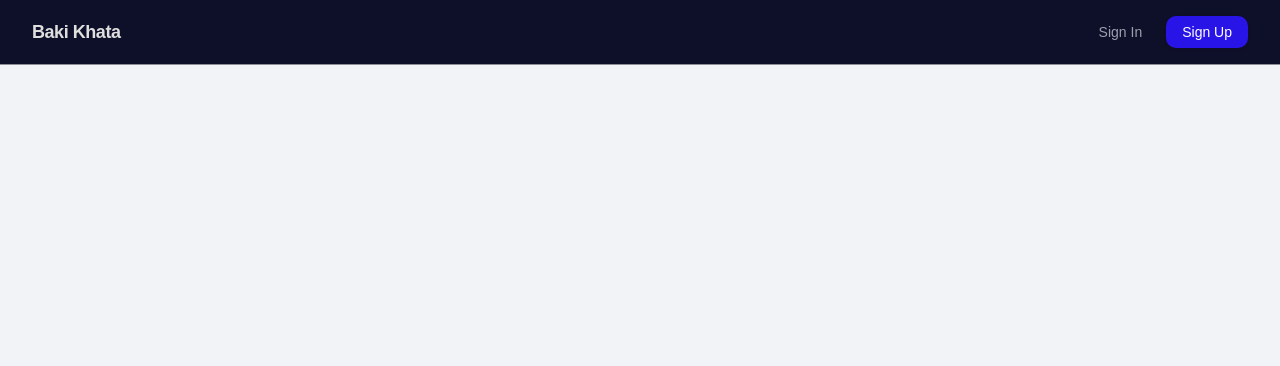
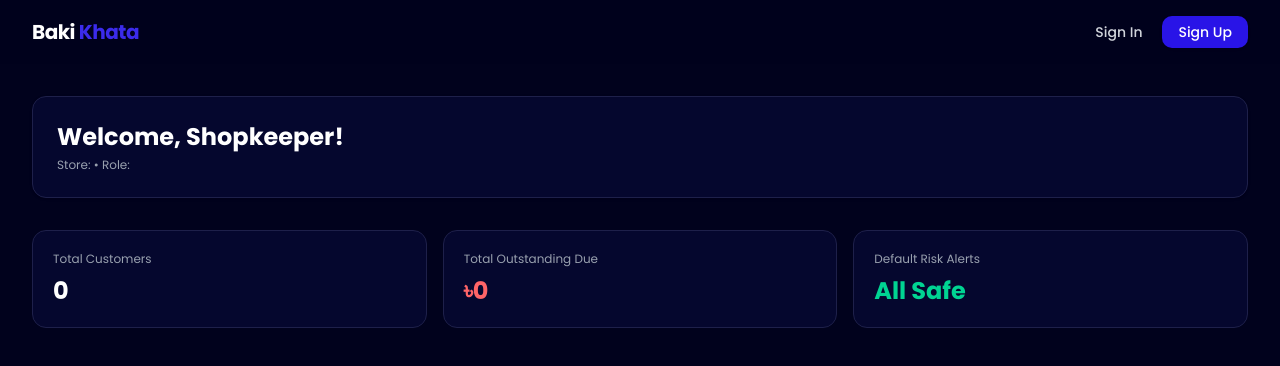
Before and after one commit to alfazsozib/njtech_baki_khata, a React (Vite) app: page /dashboard in a window 1280 px wide. Shown: the top 366 px of the page. Built offline with nearby package versions, Linux system fonts and the light colour scheme.

Commit message:
google font added and logout button fixed

```diff
--- a/index.html
+++ b/index.html
@@ -1,13 +1,20 @@
 <!doctype html>
 <html lang="en">
+
 <head>
   <meta charset="UTF-8" />
   <link rel="icon" type="image/svg+xml" href="/favicon.svg" />
+  <link rel="preconnect" href="https://fonts.googleapis.com">
+  <link rel="preconnect" href="https://fonts.gstatic.com" crossorigin>
+  <link href="https://fonts.googleapis.com/css2?family=Poppins:wght@300;400;500;600;700&display=swap" rel="stylesheet">
+
   <meta name="viewport" content="width=device-width, initial-scale=1.0" />
   <title>njtech_baki_khata</title>
 </head>
+
 <body>
   <div id="root"></div>
   <script type="module" src="/src/main.jsx"></script>
 </body>
+
 </html>
--- a/src/App.jsx
+++ b/src/App.jsx
@@ -1,28 +1,41 @@
-import './App.css'
-import Footer from './components/Footer'
-import Navbar from './components/Navbar'
-import Login from './pages/Login'
-import Home from './pages/Home'
-import Register from './pages/Register'
-
-import { Routes, Route, Link } from "react-router-dom";
+import React, { useState } from 'react';
+import './App.css';
+import Navbar from './components/Navbar';
+import Footer from './components/Footer';
+import Home from './pages/Home';
+import Login from './pages/Login';
+import Register from './pages/Register';
+import Dashboard from './pages/Dashboard';
+import { Routes, Route } from "react-router-dom";
 
 function App() {
 
+  const [user, setUser] = useState(() => {
+    const savedUser = localStorage.getItem("user");
+    return savedUser ? JSON.parse(savedUser) : null;
+  });
+
+  const handleLogout = () => {
+    localStorage.removeItem("token");
+    localStorage.removeItem("user");
+    setUser(null);
+  };
 
   return (
-      <div className="flex min-h-screen flex-col bg-[#f2f3f7] text-[#070606]">
-        <Navbar />
-        <main className="flex-1">
-          <Routes>
-            <Route path="/" element={<Home />} />
-            <Route path="/login" element={<Login />} />
-            <Route path="/register" element={<Register />} />
-          </Routes>
-        </main>
-        {/* <Footer /> */}
-      </div>
-  )
+    <div className="flex min-h-screen flex-col bg-[#01021d] text-[#dfdfdf]">
+
+      <Navbar user={user} onLogout={handleLogout} />
+
+      <main className="flex-1">
+        <Routes>
+          <Route path="/" element={user ? <Dashboard user={user} /> : <Home />} />
+          <Route path="/login" element={<Login onLoginSuccess={setUser} />} />
+          <Route path="/register" element={<Register onRegisterSuccess={setUser} />} />
+          <Route path="/dashboard" element={<Dashboard user={user} />} />
+        </Routes>
+      </main>
+    </div>
+  );
 }
 
-export default App
+export default App;
--- a/src/components/Navbar.jsx
+++ b/src/components/Navbar.jsx
@@ -1,73 +1,60 @@
-import React from 'react'
-import { Button } from './ui/button'
+import React from 'react';
 import { Link, useNavigate } from 'react-router-dom';
 
-function Navbar({user, onLogOut}) {
+function Navbar({ user, onLogout }) {
+  const navigate = useNavigate();
 
-const navigate = useNavigate();
-
-const handleLogOutClick = () =>{
-  onLogOut();
-  navigate("/");
-}
-
+  const handleLogoutClick = () => {
+    localStorage.removeItem("token");
+    localStorage.removeItem("user");
+    if (onLogout) onLogout();
+    navigate("/login");
+  };
 
   return (
-    <header className='sticky top-0 z-50 w-full border-b border-border/60 bg-[#01021df1] backdrop-blur-md'>
+    <header className="sticky top-0 z-50 w-full bg-[#01021df1] backdrop-blur-md">
+      <div className="mx-auto flex h-16 max-w-7xl items-center justify-between px-4 sm:px-6 lg:px-8">
 
-        <div className='mx-auto flex h-16 max-w-7xl items-center justify-between px-4 sm:px-6 lg:px-8'>
-        {/* logo side  */}
-          <div className="flex items-center gap-2.5 cursor-pointer">
-
-          <div className="flex flex-col">
-             <Link to="/" className="flex items-center cursor-pointer">
-          <span className="text-lg font-bold tracking-tight text-[#dfdfdf]">
-            Baki Khata
+        {/* Logo */}
+        <Link to="/" className="flex items-center cursor-pointer">
+          <span className="text-xl font-bold tracking-tight text-white font-['Poppins']">
+            Baki <span className="text-[#3b2beb]">Khata</span>
           </span>
         </Link>
-          </div>
-        </div>
 
-
-        {/* signin side*/}
+        {/* Right actions */}
         <div className="flex items-center gap-3">
           {user ? (
-            <>
-
-              <div className="hidden sm:flex flex-col text-right">
-                <span className="text-xs font-semibold text-white">{user.name}</span>
-                <span className="text-[10px] text-gray-400">{user.shopName} ({user.role})</span>
-              </div>
-
+            <div className="flex items-center gap-4">
               <button
+                type="button"
                 onClick={handleLogoutClick}
-                className="rounded-lg border border-red-500/40 bg-red-500/10 px-3 py-1.5 text-xs font-medium text-red-400 hover:bg-red-500/20 transition-colors cursor-pointer"
+                className="rounded-lg bg-red-500/10 px-3.5 py-1.5 text-xs font-semibold text-red-400 hover:bg-red-500/20 transition-all cursor-pointer"
               >
                 Logout
               </button>
-            </>
+            </div>
           ) : (
-            <>
-
+            <div className="flex items-center gap-2">
               <Link
                 to="/login"
-                className="text-xs sm:text-sm text-gray-400 hover:text-white font-medium px-3 py-1.5 transition-colors cursor-pointer"
+                className="px-3 py-1.5 text-xs sm:text-sm font-medium text-gray-300 hover:text-white transition-colors"
               >
                 Sign In
               </Link>
               <Link
                 to="/register"
-                className="text-xs sm:text-sm rounded-lg bg-[#2914e7] hover:bg-[#0b0355] text-white font-medium px-4 py-1.5 shadow-sm transition-colors cursor-pointer"
+                className="rounded-lg bg-[#2914e7] px-4 py-1.5 text-xs sm:text-sm font-medium text-white shadow-sm hover:bg-[#0b0355] transition-colors"
               >
                 Sign Up
               </Link>
-            </>
+            </div>
           )}
         </div>
 
-        </div>
+      </div>
     </header>
-  )
+  );
 }
 
-export default Navbar
+export default Navbar;
--- a/src/index.css
+++ b/src/index.css
@@ -83,6 +83,10 @@
   --sidebar-ring: oklch(0.708 0 0);
 }
 
+body {
+  font-family: 'Poppins', sans-serif;
+}
+
 .dark {
   --background: oklch(0.145 0 0);
   --foreground: oklch(0.985 0 0);
--- a/src/pages/Dashboard.jsx
+++ b/src/pages/Dashboard.jsx
@@ -1,12 +1,35 @@
-import Navbar from '@/components/Navbar'
-import React from 'react'
+import React from 'react';
 
-function Dashboard() {
+function Dashboard({ user }) {
   return (
-    <div>
+    <div className="mx-auto max-w-7xl p-6 sm:p-8">
+      {/* Welcome Header */}
+      <div className="mb-8 rounded-xl border border-[#1e204a] bg-[#05072e] p-6 shadow-sm">
+        <h1 className="text-2xl font-bold text-white">
+          Welcome, {user?.name || "Shopkeeper"}!
+        </h1>
+        <p className="mt-1 text-xs text-gray-400">
+          Store: <span className="text-[#6d5eff] font-medium">{user?.shopName}</span> • Role: <span className="capitalize">{user?.role}</span>
+        </p>
+      </div>
 
+      {/* Placeholder Cards for Customer Dues & Transactions */}
+      <div className="grid grid-cols-1 sm:grid-cols-3 gap-4">
+        <div className="rounded-xl border border-[#1e204a] bg-[#05072e] p-5">
+          <p className="text-xs text-gray-400">Total Customers</p>
+          <p className="mt-2 text-2xl font-bold text-white">0</p>
+        </div>
+        <div className="rounded-xl border border-[#1e204a] bg-[#05072e] p-5">
+          <p className="text-xs text-gray-400">Total Outstanding Due</p>
+          <p className="mt-2 text-2xl font-bold text-red-400">৳0</p>
+        </div>
+        <div className="rounded-xl border border-[#1e204a] bg-[#05072e] p-5">
+          <p className="text-xs text-gray-400">Default Risk Alerts</p>
+          <p className="mt-2 text-2xl font-bold text-emerald-400">All Safe</p>
+        </div>
+      </div>
     </div>
-  )
+  );
 }
 
-export default Dashboard
+export default Dashboard;
--- a/src/pages/Login.jsx
+++ b/src/pages/Login.jsx
@@ -1,7 +1,7 @@
 import React, { useState } from "react";
 import { Link, useNavigate } from "react-router-dom";
 
-function Login() {
+function Login({onLoginSuccess}) {
   const navigate = useNavigate();
   const [formData, setFormData] = useState({ phone: "", password: "" });
   const [loading, setLoading] = useState(false);
@@ -34,6 +34,8 @@ function Login() {
       // Save token and user info
       localStorage.setItem("token", data.token);
       localStorage.setItem("user", JSON.stringify(data.user));
+      if (onLoginSuccess) onLoginSuccess(data.user);
+
 
       setSuccess("Login successful! Redirecting...");
       setTimeout(() => navigate("/"), 1000);
--- a/src/pages/Register.jsx
+++ b/src/pages/Register.jsx
@@ -2,7 +2,7 @@ import React, { useState } from 'react'
 import { Link, useNavigate } from 'react-router-dom'
 
 
-function Register() {
+function Register({onRegisterSuccess}) {
     const navigate = useNavigate();
     const [formData, setFormData] = useState({
         name: "",
@@ -46,6 +46,8 @@ function Register() {
 
             localStorage.setItem("token", data.token);
             localStorage.setItem("user", JSON.stringify(data.user));
+            if (onRegisterSuccess) onRegisterSuccess(data.user);
+
 
 
             setSuccess("Account created successfully! Redirecting...");
```
Lines whose indentation alone changed are shown as unchanged.
